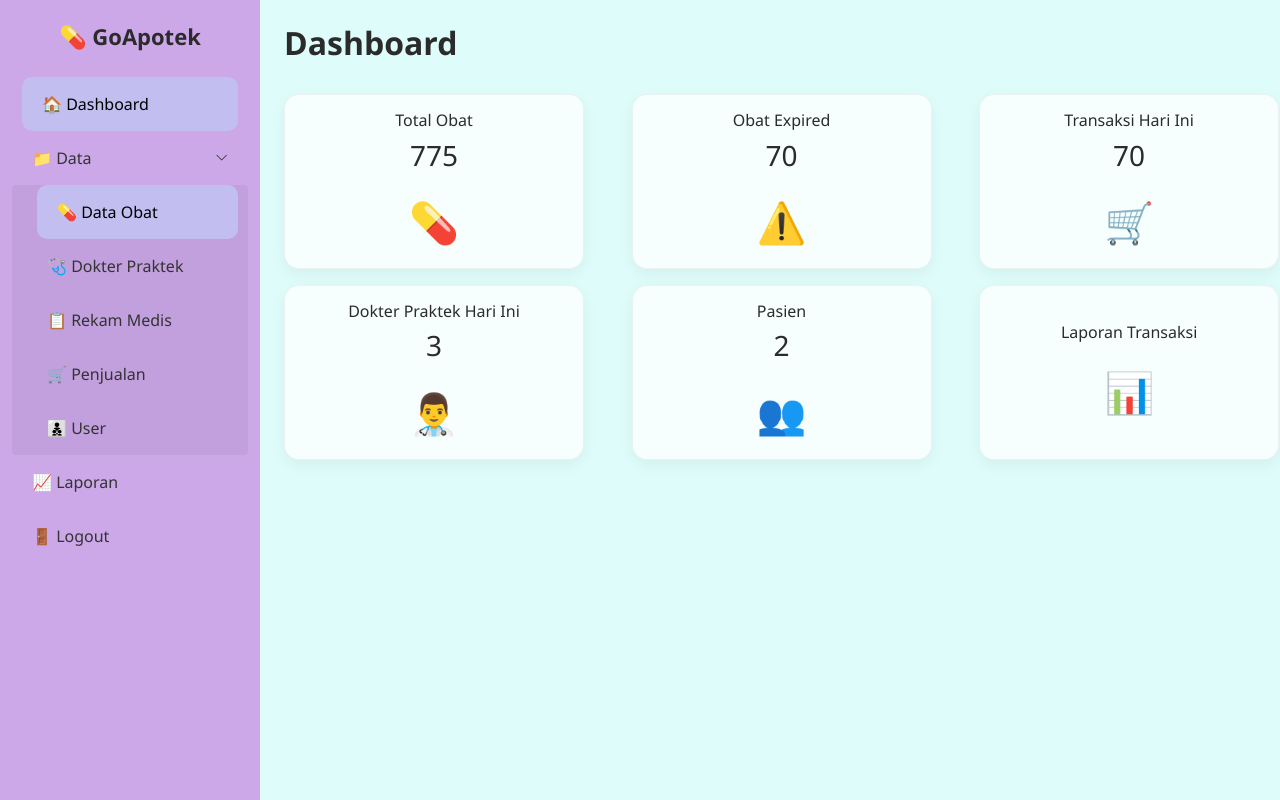
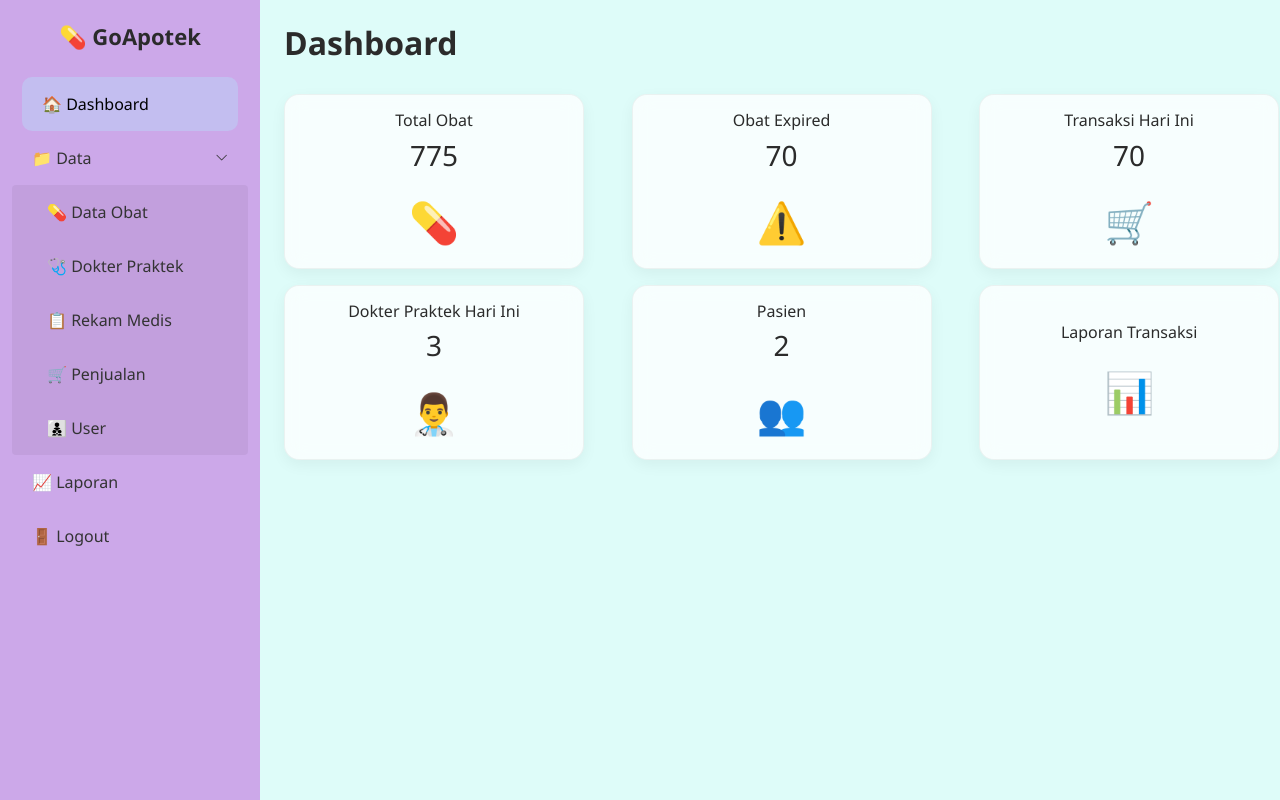
Before and after one commit to angellicabrpinem-afk/kel1apotek1a, a plain HTML site: page index.html in a window 1280 px wide. Drawn offline with nearby package versions, Linux system fonts and the light colour scheme.

Commit message:
Update index.html

```diff
--- a/index.html
+++ b/index.html
@@ -38,7 +38,7 @@
 
         <!-- ISI SUB MENU (Menu Rekam Medis diset aktif dan terbuka otomatis) -->
       <div class="collapse show" id="subMenuData" style="padding-left: 15px; background: rgba(0,0,0,0.05); border-radius: 4px;">
-      <a href="dataobat.html" class="active">💊 Data Obat</a>
+      <a href="dataobat.html">💊 Data Obat</a>
       <a href="dokterpraktek.html">🩺 Dokter Praktek</a>
       <a href="riwayatkunjungan.html">📋 Rekam Medis</a>
       <a href="Penjualan.html">🛒 Penjualan</a>
```
